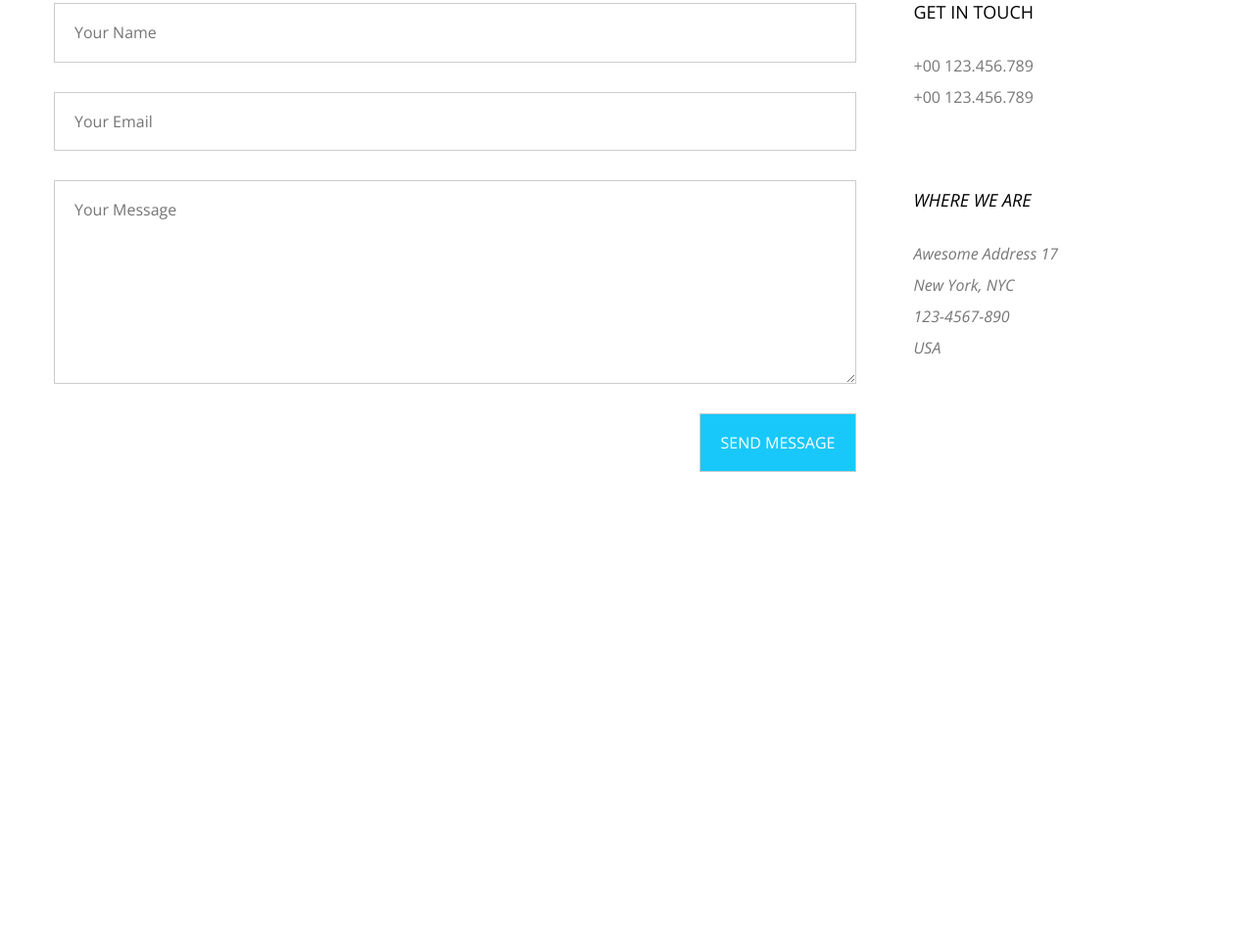
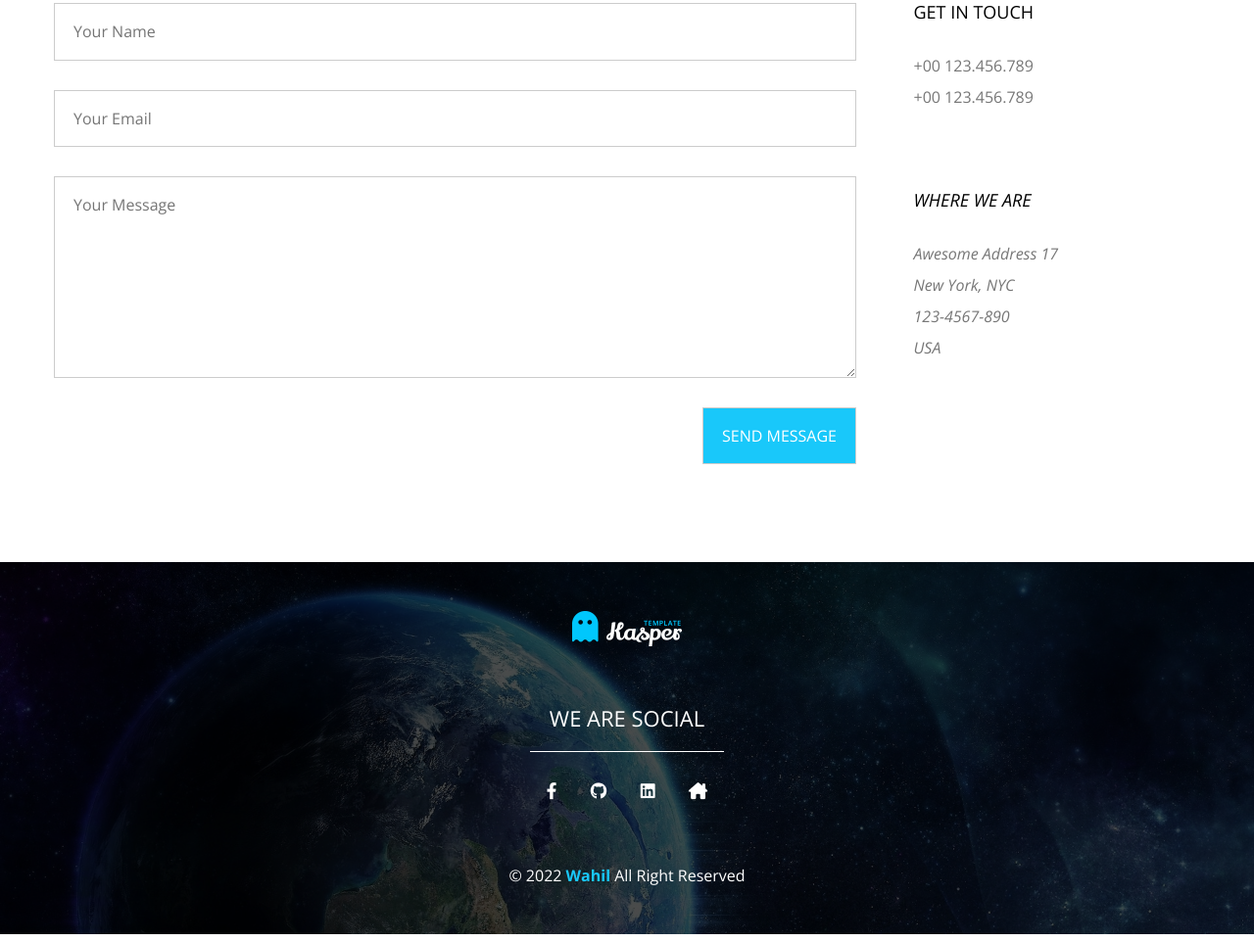
Before and after one commit to wahil09/Portfolio-Designer-web-2, a plain HTML site: page index.html in a window 1280 px wide. Shown: the part 8023-8985 px from the top of the page at 98% size. Drawn offline with nearby package versions, Linux system fonts and the light colour scheme.

Commit message:
Ajouter le css/html de partie 'Footer' / Fin de projet v1.0

```diff
--- a/index.html
+++ b/index.html
@@ -437,11 +437,23 @@
                 </section>
             </main>
 
-
-
             <!-- ******* Footer ******* -->
-            <footer>
-
+            <footer class="footer flex-r">
+                <div class="container-footer flex-c">
+                    <div class="cadre-logo-footer">
+                        <img src='public/images/logo.png'>
+                    </div>
+                    <div class="social flex-c">
+                        <p>we are social</p>
+                        <div class="lien">
+                            <a href='#'><i class="fa-brands fa-facebook-f"></i></a>
+                            <a href="https://github.com/wahil09/Portfolio-Designer-web-2" target="_blank"><i class="fa-brands fa-github"></i></a>
+                            <a href="https://www.linkedin.com/in/devweb-wahilchettouf/"><i class="fa-brands fa-linkedin" target="_blank"></i></a>
+                            <a href="#"><i class="fa-solid fa-house-chimney"></i></a>
+                        </div>
+                    </div>
+                    <p>&copy; 2022 <a href='https://github.com/wahil09/Portfolio-Designer-web-2' target="_blank">wahil</a> all right reserved</p>
+                </div>
             </footer>
         </div>
     </body>
--- a/public/css/style.css
+++ b/public/css/style.css
@@ -119,6 +119,7 @@ li {
     grid-template-rows: auto auto 380px;
     grid-template-areas: "header header header header header header header header header header header header header header header header"
     "main main main main main main main main main main main main main main main main"
+    "footer footer footer footer footer footer footer footer footer footer footer footer footer footer footer footer "
     ;
 }
 
@@ -1010,17 +1011,19 @@ li {
 }
 
 
+/* --- Contact --- */
 .container main .contact {
     width: 100%;
 }
 
 .container main .contact .container-contact {
     width: 1170px;
-    margin: 100px auto;
+    padding: 100px 0;
+    margin: 0 auto;
 }
 
 .container main .contact .container-contact .main-heading {
-    margin: 100px 0;
+    margin-bottom: 100px;
 }
 
 .container main .contact .container-contact .main-heading h2 {
@@ -1041,7 +1044,7 @@ li {
 
 .container main .contact .container-contact .content .form input, .txtarea  {
     width: 100%;
-    padding: 20px;
+    padding: 19px;
     outline: none;
     border: 1px solid#ccc;
 }
@@ -1051,7 +1054,7 @@ li {
 }
 
 .container main .contact .container-contact .content .form input[type='submit'] {
-    width: 160px;
+    width: 157px;
     background-color: var(--main-color);
     color: white;
     margin-right: 0px;
@@ -1085,4 +1088,60 @@ li {
 .container footer {
     grid-area: footer;
     width: 100%;
+    padding: 0px;
+    background-image: url('../images/subscribe.jpg');
+    background-repeat: no-repeat;
+    background-size: cover;
+    position: relative;
 }
+
+.container footer::before {
+    position: absolute;
+    content: '';
+    width: 100%;
+    height: 100%;
+    left: 0;
+    top: 0;
+    background-color: rgb(0 0 0 / 70%);
+}
+
+.container footer .container-footer {
+    z-index: 1;
+    row-gap: 38px;
+    color: white;
+}
+
+.container footer .container-footer a {
+    color: white;
+}
+
+.container footer .container-footer .social {
+    row-gap: 20px;
+    padding-bottom: 20px;
+}
+
+.container footer .container-footer .social p {
+    font-size: 22px;
+    text-transform: uppercase;
+    border-bottom: 1px solid white;
+    padding:  20px;
+}
+
+.container footer .container-footer .social .lien {
+    font-size: 17px;
+}
+
+.container footer .container-footer .social .lien a {
+    display: inline-block;
+    padding: 10px 15px;
+}
+
+.container footer .container-footer p {
+    text-transform: capitalize;
+    text-align: center;
+}
+
+.container footer .container-footer p a {
+    color: var(--main-color);
+    font-weight: bold;
+}
```
